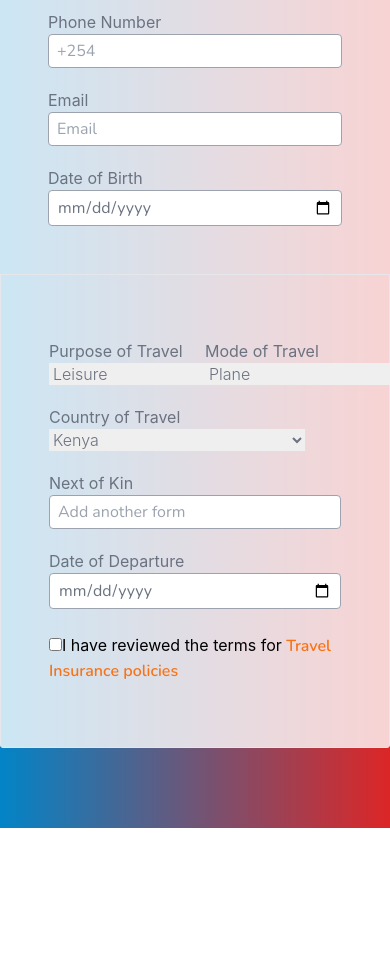
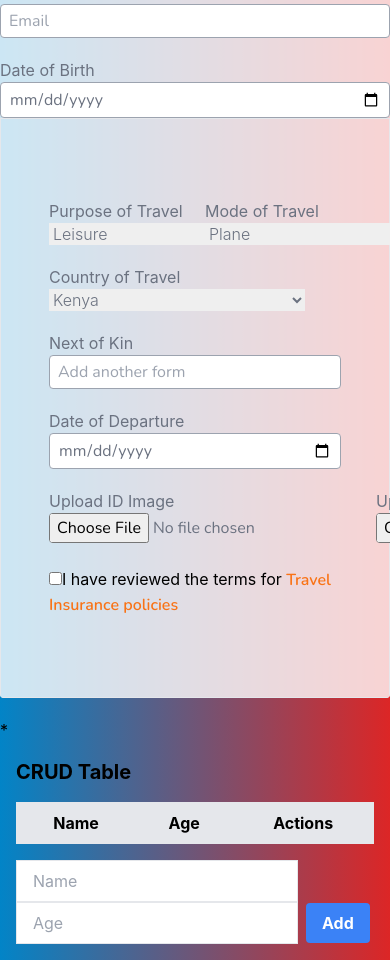
Before and after one commit to prince475/TravelCalculator, a React (Create React App) app: page / in a window 390 px wide. Shown: the part 5294-6254 px from the top of the page. Before the commit the page ends 6122 px from the top, so only its background shows below. Built offline with nearby package versions, Linux system fonts and the light colour scheme.

Commit message:
Upload feature,next of kin form

```diff
--- a/src/App.js
+++ b/src/App.js
@@ -1,21 +1,20 @@
 import logo from './logo.svg';
 // import './App.css';
 import './Styles/output.css'
-import ClientPage from './Components/ClientPage';
 import Home from './Components/Home';
 import Calculator from './Components/Calculator';
 import Policy from './Components/Policy';
 import Benefits from './Components/Benefits';
 import BenefitsCard from './Components/BenefitsCard';
-import Navbar from './Components/NavbarCalc';
 import NavbarCalc from './Components/NavbarCalc';
-import Form from './Components/Form';
 import CalculatedBenefits from './Components/CalculatedBenefits';
+import Random from './Components/Random';
 
 
 function App() {
   return (
     <div className="App" >
+      {/* <NextofKin/> */}
     <NavbarCalc/>
     <BenefitsCard/>
     <hr className='border-sky-400 w-3/4 m-auto mb-4'/>
@@ -26,8 +25,10 @@ function App() {
     <CalculatedBenefits/>
     <Policy/>
     <hr className='border-sky-400 w-3/4 m-auto mb-4 mt-2'/>
-    <Home/>
-    {/* <Form/> */}
+    <Home/> *
+
+    <Random/>
+
     </div>
   );
 }
--- a/src/Components/Home.jsx
+++ b/src/Components/Home.jsx
@@ -1,12 +1,15 @@
 import React from "react";
+import NextofKin from "./NextofKin";
+import Upload from "./Upload";
+
 
 
 function Home() {
   return (
-    <div className="min-h-screen py-20 body">
+    <div className="min-h-screen py-5 body">
       <div className="container mx-auto">
         <div className="flex flex-col lg:flex-row  bg-white/80 rounded mx-auto shadow-l overflow-hidden">
-          <div className="w-full lg:w-1/2 flex flex-col items-center justify-center p-12  ">
+          <div className="w-full lg:w-1/2 flex flex-col items-center justify-center  ">
             {/* add background image later --bg-[url(../Components/Images/visa.png)] bg-no-repeat bg-cover bg-center */}
             <h1 className="text-2xl mb-3 font-bold font-body">
               Ensure You have filled the Calculator
@@ -44,7 +47,7 @@ function Home() {
                <label className="phoneNo text-gray-500 text-small">
                 Phone Number
                <input
-                  type="number"
+                  type="tel"
                   placeholder="+254 "
                   className="border border-gray-400 py-1 px-2 w-full font-body rounded"
                 ></input>
@@ -65,7 +68,9 @@ function Home() {
                 Date of Birth
                <input
                   type="date"
-                  placeholder="Quotation Date"
+                  placeholder="dd-mm-yy"
+                  value=''
+                  min='1997-01-01' max='2023-05-25'
                   className="border border-gray-400 py-1 px-2 w-full font-body rounded"
                 ></input>
                </label>
@@ -73,7 +78,7 @@ function Home() {
 
             </form>
           </div>
-          <div className="w-full lg:w-1/2 py-16 p-12 border border-gray-200 ">
+          <div className="w-full lg:w-1/2 py-20 p-12 border border-gray-200 ">
             <form action="#">
               <div className="grid grid-cols-2 gap-5">
                 <label className="purpose text-gray-500 text-small">
@@ -114,6 +119,8 @@ function Home() {
                 ></input>
                </label>
                </div>
+
+
               <div className="mt-5">
                <label className="quotationDate text-gray-500 text-small">
                 Date of Departure
@@ -124,6 +131,9 @@ function Home() {
                 ></input>
                </label>
               </div>
+
+              <Upload/>
+
               <div className="pt-6">
                 <input
                   type="checkbox"
--- a/src/Components/NavbarCalc.jsx
+++ b/src/Components/NavbarCalc.jsx
@@ -23,6 +23,18 @@ function NavbarCalc() {
     <ul className="mb-4 mt-2 flex flex-col gap-2 lg:mb-0 lg:mt-0 lg:flex-row lg:items-center lg:gap-6">
       <Typography
         as="li"
+        to='/benefitsCard'
+        variant="small"
+        color="blue-gray"
+        className="p-1 font-normal"
+      >
+        <a href="#" className="flex items-center">
+          Home
+        </a>
+      </Typography>
+      <Typography
+        as="li"
+        to='/benefits'
         variant="small"
         color="blue-gray"
         className="p-1 font-normal"
@@ -33,6 +45,7 @@ function NavbarCalc() {
       </Typography>
       <Typography
         as="li"
+        to='/travelCalculator'
         variant="small"
         color="blue-gray"
         className="p-1 font-normal"
@@ -43,6 +56,7 @@ function NavbarCalc() {
       </Typography>
       <Typography
         as="li"
+        to='/policies'
         variant="small"
         color="blue-gray"
         className="p-1 font-normal"
--- /dev/null
+++ b/src/Components/NextofKin.jsx
@@ -0,0 +1,122 @@
+import React from 'react';
+import { useState } from 'react';
+
+function NextofKin() {
+  const [serviceList, setServiceList] = useState([{ service: '', relation: '', phoneNumber: '' }]);
+
+  const handleServiceAdd = () => {
+    setServiceList(serviceList.concat({ service: '', relation: '', phoneNumber: '' }));
+  };
+
+  const handleServiceRemove = (index) => {
+    const list = [...serviceList];
+    list.splice(index, 1);
+    setServiceList(list);
+  };
+
+  const handleServiceAdded = (e, index) => {
+    const { name, value } = e.target;
+    const list = [...serviceList];
+    list[index][name] = value;
+    setServiceList(list);
+  };
+
+  return (
+    <div className='flex justify-between'>
+      <form className='flex flex-col'>
+        <div className='form-field'>
+          <div className='services'>
+            {serviceList.map((singleService, index) => (
+              <div key={index} className='input-field flex flex-row'>
+                <div className='flex flex-col'>
+
+                  <input
+                    className='border-b mb-1 mr-1'
+                    name='service'
+                    type='text'
+                    id={`service-${index}`}
+                    required
+                    value={singleService.service}
+                    onChange={(e) => handleServiceAdded(e, index)}
+                  />
+                </div>
+                <div className='flex flex-col'>
+                  <label htmlFor={`relation-${index}`} className='label'>Relation</label>
+                  <input
+                    className='border-b mb-1 mr-1'
+                    name='relation'
+                    type='text'
+                    id={`relation-${index}`}
+                    required
+                    value={singleService.relation}
+                    onChange={(e) => handleServiceAdded(e, index)}
+                  />
+                </div>
+                <div className='flex flex-col'>
+                  <label htmlFor={`phoneNumber-${index}`} className='label'>Phone Number</label>
+                  <input
+                    className='border-b mb-1 mr-1'
+                    name='phoneNumber'
+                    type='text'
+                    id={`phoneNumber-${index}`}
+                    required
+                    value={singleService.phoneNumber}
+                    onChange={(e) => handleServiceAdded(e, index)}
+                  />
+                </div>
+
+                {index > 0 && (
+                  <button
+                    type='button'
+                    className='remove-btn'
+                    onClick={() => handleServiceRemove(index)}
+                  >
+                    <span>Remove</span>
+                  </button>
+                )}
+              </div>
+            ))}
+          </div>
+
+          <button
+            type='button'
+            className='add-btn rounded-full py-2 px-3 text-xs font-bold cursor-pointer tracking-wider bg-secondary-300 text-white'
+            onClick={handleServiceAdd}
+          >
+            <span>Add</span>
+          </button>
+        </div>
+
+        {/* <div className='output ml-3 flex-1'>
+          <h2>Output</h2>
+          {serviceList.map((singleService, index) => (
+            <ul key={index}>
+              {singleService.service && (
+                <li>
+                  Service: {singleService.service}, Relation: {singleService.relation}, Phone Number: {singleService.phoneNumber}
+                </li>
+              )}
+            </ul>
+          ))}
+        </div> */}
+
+        <div>
+          <table>
+            <thead>
+              <tr>
+                <th>List</th>
+              </tr>
+            </thead>
+            <tbody>
+              <tr>
+                Service: {}
+              </tr>
+            </tbody>
+          </table>
+        </div>
+      </form>
+    </div>
+  );
+}
+
+export default NextofKin;
--- /dev/null
+++ b/src/Components/Random.jsx
@@ -0,0 +1,86 @@
+import React, { useState } from 'react';
+
+const Table = () => {
+  const [data, setData] = useState([]);
+  const [name, setName] = useState('');
+  const [age, setAge] = useState('');
+
+  const handleNameChange = (e) => {
+    setName(e.target.value);
+  };
+
+  const handleAgeChange = (e) => {
+    setAge(e.target.value);
+  };
+
+  const handleAdd = () => {
+    if (name && age) {
+      const newData = [...data, { name, age }];
+      setData(newData);
+      setName('');
+      setAge('');
+    }
+  };
+
+  const handleDelete = (index) => {
+    const newData = [...data];
+    newData.splice(index, 1);
+    setData(newData);
+  };
+
+  return (
+    <div className="container mx-auto p-4">
+      <h2 className="text-xl font-bold mb-4">CRUD Table</h2>
+      <table className="w-full border">
+        <thead>
+          <tr className="bg-gray-200">
+            <th className="border px-4 py-2">Name</th>
+            <th className="border px-4 py-2">Age</th>
+            <th className="border px-4 py-2">Actions</th>
+          </tr>
+        </thead>
+        <tbody>
+          {data.map((item, index) => (
+            <tr key={index} className="bg-white">
+              <td className="border px-4 py-2">{item.name}</td>
+              <td className="border px-4 py-2">{item.age}</td>
+              <td className="border px-4 py-2">
+                <button
+                  className="bg-red-500 hover:bg-red-600 text-white font-bold px-2 py-1 rounded"
+                  onClick={() => handleDelete(index)}
+                >
+                  Delete
+                </button>
+              </td>
+            </tr>
+          ))}
+        </tbody>
+      </table>
+
+      <div className="mt-4">
+        <input
+          type="text"
+          placeholder="Name"
+          value={name}
+          onChange={handleNameChange}
+          className="border px-4 py-2 mr-2"
+        />
+        <input
+          type="number"
+          placeholder="Age"
+          value={age}
+          onChange={handleAgeChange}
+          className="border px-4 py-2 mr-2"
+        />
+        <button
+          onClick={handleAdd}
+          className="bg-blue-500 hover:bg-blue-600 text-white font-bold px-4 py-2 rounded"
+        >
+          Add
+        </button>
+      </div>
+    </div>
+  );
+};
+
+export default Table;
--- /dev/null
+++ b/src/Components/Upload.jsx
@@ -0,0 +1,69 @@
+import React, { useState } from "react";
+
+function Upload() {
+  const [imageFile, setImageFile] = useState(null);
+  const [pdfFile, setPdfFile] = useState(null);
+  const [errorMessage, setErrorMessage] = useState("");
+
+  const handleImageUpload = (event) => {
+    const file = event.target.files[0];
+    if (file && file.type.includes("image")) {
+      setImageFile(file);
+      setErrorMessage("");
+    } else {
+      setImageFile(null);
+      setErrorMessage("Please select a valid image file.");
+    }
+  };
+
+  const handlePdfUpload = (event) => {
+    const file = event.target.files[0];
+    if (file && file.type === "application/pdf") {
+      setPdfFile(file);
+      setErrorMessage("");
+    } else {
+      setPdfFile(null);
+      setErrorMessage("Please select a valid PDF file.");
+    }
+  };
+
+  return (
+    <div className="flex mt-5">
+      <label className="text-gray-500 text-small">
+        Upload ID Image
+        <input
+        className=" border-gray-400 font-body rounded"
+        type="file"
+        accept="image/*"
+        onChange={handleImageUpload} />
+        {imageFile && (
+          <div>
+            <p>Selected Image:</p>
+            <img src={URL.createObjectURL(imageFile)} alt="Uploaded" />
+          </div>
+        )}
+      </label>
+
+      <label className="text-gray-500 text-small">
+        Upload PDF File
+      <input
+      className=" border-gray-400 font-body rounded"
+      type="file"
+      accept="application/pdf"
+      onChange={handlePdfUpload} />
+
+{pdfFile && (
+  <div>
+    <p>Selected PDF: {pdfFile.name}</p>
+  </div>
+)}
+
+{errorMessage && <p className="error text-secondary-500">{errorMessage}</p>}
+
+      </label>
+
+    </div>
+  );
+}
+
+export default Upload;
--- a/src/Styles/output.css
+++ b/src/Styles/output.css
@@ -665,6 +665,10 @@ video {
   margin-right: auto;
 }
 
+.mb-1{
+  margin-bottom: 0.25rem;
+}
+
 .mb-2{
   margin-bottom: 0.5rem;
 }
@@ -681,10 +685,22 @@ video {
   margin-bottom: 2rem;
 }
 
+.ml-3{
+  margin-left: 0.75rem;
+}
+
 .ml-auto{
   margin-left: auto;
 }
 
+.mr-1{
+  margin-right: 0.25rem;
+}
+
+.mr-2{
+  margin-right: 0.5rem;
+}
+
 .mr-4{
   margin-right: 1rem;
 }
@@ -711,10 +727,6 @@ video {
 
 .mt-8{
   margin-top: 2rem;
-}
-
-.mb-12{
-  margin-bottom: 3rem;
 }
 
 .block{
@@ -770,10 +782,6 @@ video {
   min-height: 100vh;
 }
 
-.w-10\/12{
-  width: 83.333333%;
-}
-
 .w-12{
   width: 3rem;
 }
@@ -864,14 +872,6 @@ video {
 
 .flex-wrap{
   flex-wrap: wrap;
-}
-
-.place-items-center{
-  place-items: center;
-}
-
-.items-end{
-  align-items: flex-end;
 }
 
 .items-center{
@@ -1012,6 +1012,11 @@ video {
   border-color: rgb(56 189 248 / var(--tw-border-opacity));
 }
 
+.bg-blue-500{
+  --tw-bg-opacity: 1;
+  background-color: rgb(59 130 246 / var(--tw-bg-opacity));
+}
+
 .bg-blue-700{
   --tw-bg-opacity: 1;
   background-color: rgb(29 78 216 / var(--tw-bg-opacity));
@@ -1022,6 +1027,11 @@ video {
   background-color: rgb(243 244 246 / var(--tw-bg-opacity));
 }
 
+.bg-gray-200{
+  --tw-bg-opacity: 1;
+  background-color: rgb(229 231 235 / var(--tw-bg-opacity));
+}
+
 .bg-red-300{
   --tw-bg-opacity: 1;
   background-color: rgb(252 165 165 / var(--tw-bg-opacity));
@@ -1032,6 +1042,11 @@ video {
   background-color: rgb(248 113 113 / var(--tw-bg-opacity));
 }
 
+.bg-red-500{
+  --tw-bg-opacity: 1;
+  background-color: rgb(239 68 68 / var(--tw-bg-opacity));
+}
+
 .bg-secondary-300{
   --tw-bg-opacity: 1;
   background-color: rgb(4 119 190 / var(--tw-bg-opacity));
@@ -1050,10 +1065,6 @@ video {
   background-color: rgb(255 255 255 / 0.9);
 }
 
-.bg-black\/75{
-  background-color: rgb(0 0 0 / 0.75);
-}
-
 .bg-cover{
   background-size: cover;
 }
@@ -1133,11 +1144,6 @@ video {
   padding-bottom: 0.375rem;
 }
 
-.py-16{
-  padding-top: 4rem;
-  padding-bottom: 4rem;
-}
-
 .py-2{
   padding-top: 0.5rem;
   padding-bottom: 0.5rem;
@@ -1148,16 +1154,16 @@ video {
   padding-bottom: 5rem;
 }
 
+.py-5{
+  padding-top: 1.25rem;
+  padding-bottom: 1.25rem;
+}
+
 .py-6{
   padding-top: 1.5rem;
   padding-bottom: 1.5rem;
 }
 
-.py-10{
-  padding-top: 2.5rem;
-  padding-bottom: 2.5rem;
-}
-
 .pb-2{
   padding-bottom: 0.5rem;
 }
@@ -1174,20 +1180,12 @@ video {
   padding-top: 1rem;
 }
 
+.pt-6{
+  padding-top: 1.5rem;
+}
+
 .pt-7{
   padding-top: 1.75rem;
-}
-
-.pt-6{
-  padding-top: 1.5rem;
-}
-
-.pb-12{
-  padding-bottom: 3rem;
-}
-
-.pl-12{
-  padding-left: 3rem;
 }
 
 .text-left{
@@ -1303,13 +1301,14 @@ video {
   color: rgb(4 119 190 / var(--tw-text-opacity));
 }
 
+.text-secondary-500{
+  --tw-text-opacity: 1;
+  color: rgb(229 40 25 / var(--tw-text-opacity));
+}
+
 .text-white{
   --tw-text-opacity: 1;
   color: rgb(255 255 255 / var(--tw-text-opacity));
-}
-
-.opacity-80{
-  opacity: 0.8;
 }
 
 .shadow{
@@ -1322,14 +1321,6 @@ video {
   --tw-shadow: 0 10px 15px -3px rgb(0 0 0 / 0.1), 0 4px 6px -4px rgb(0 0 0 / 0.1);
   --tw-shadow-colored: 0 10px 15px -3px var(--tw-shadow-color), 0 4px 6px -4px var(--tw-shadow-color);
   box-shadow: var(--tw-ring-offset-shadow, 0 0 #0000), var(--tw-ring-shadow, 0 0 #0000), var(--tw-shadow);
-}
-
-.transition{
-  transition-property: color, background-color, border-color, text-decoration-color, fill, stroke, opacity, box-shadow, -webkit-transform, -webkit-filter, -webkit-backdrop-filter;
-  transition-property: color, background-color, border-color, text-decoration-color, fill, stroke, opacity, box-shadow, transform, filter, backdrop-filter;
-  transition-property: color, background-color, border-color, text-decoration-color, fill, stroke, opacity, box-shadow, transform, filter, backdrop-filter, -webkit-transform, -webkit-filter, -webkit-backdrop-filter;
-  transition-timing-function: cubic-bezier(0.4, 0, 0.2, 1);
-  transition-duration: 150ms;
 }
 
 .card{
@@ -1402,6 +1393,16 @@ body{
   color: rgb(0 0 0 / var(--tw-text-opacity));
 }
 
+.hover\:bg-blue-600:hover{
+  --tw-bg-opacity: 1;
+  background-color: rgb(37 99 235 / var(--tw-bg-opacity));
+}
+
+.hover\:bg-red-600:hover{
+  --tw-bg-opacity: 1;
+  background-color: rgb(220 38 38 / var(--tw-bg-opacity));
+}
+
 .hover\:bg-transparent:hover{
   background-color: transparent;
 }
@@ -1437,10 +1438,6 @@ body{
 }
 
 @media (min-width: 768px){
-  .md\:w-2\/4{
-    width: 50%;
-  }
-
   .md\:flex-row{
     flex-direction: row;
   }
@@ -1456,19 +1453,6 @@ body{
     margin-top: calc(0px * calc(1 - var(--tw-space-y-reverse)));
     margin-bottom: calc(0px * var(--tw-space-y-reverse));
   }
-
-  .md\:pb-20{
-    padding-bottom: 5rem;
-  }
-
-  .md\:pl-20{
-    padding-left: 5rem;
-  }
-
-  .md\:text-4xl{
-    font-size: 2.25rem;
-    line-height: 2.5rem;
-  }
 }
 
 @media (min-width: 1024px){
@@ -1492,10 +1476,6 @@ body{
     width: 50%;
   }
 
-  .lg\:w-8\/12{
-    width: 66.666667%;
-  }
-
   .lg\:flex-row{
     flex-direction: row;
   }
@@ -1517,17 +1497,4 @@ body{
     padding-top: 1rem;
     padding-bottom: 1rem;
   }
-
-  .lg\:pb-32{
-    padding-bottom: 8rem;
-  }
-
-  .lg\:pl-32{
-    padding-left: 8rem;
-  }
-
-  .lg\:text-5xl{
-    font-size: 3rem;
-    line-height: 1;
-  }
-}
+}
--- a/src/index.js
+++ b/src/index.js
@@ -3,12 +3,13 @@ import ReactDOM from 'react-dom/client';
 import './index.css';
 import App from './App';
 import reportWebVitals from './reportWebVitals';
+import { BrowserRouter, Route } from 'react-router-dom'
 
 const root = ReactDOM.createRoot(document.getElementById('root'));
 root.render(
-  <React.StrictMode>
+  <BrowserRouter>
     <App />
-  </React.StrictMode>
+  </BrowserRouter>
 );
 
 // If you want to start measuring performance in your app, pass a function
```
Also changed, not shown: package.json (+7 -0 lines), 1 other file (tests, documents, lock files or other folders).
